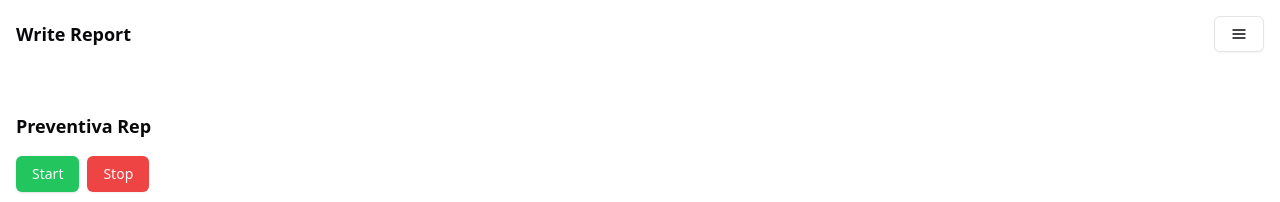
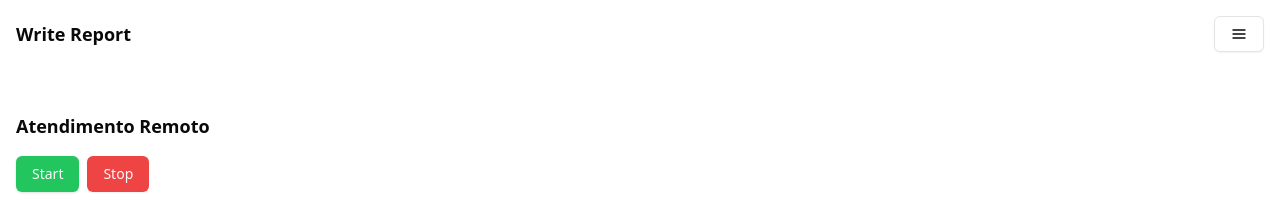
Before and after one commit to devbymarcos/writer-report-worksystem, a Next.js app: page /remoto in a window 1280 px wide. Shown: the top 202 px of the page. Built offline with nearby package versions, Linux system fonts and the light colour scheme.

Commit message:
alterado titulo do form atendimento remoto

```diff
--- a/src/app/remoto/page.tsx
+++ b/src/app/remoto/page.tsx
@@ -61,7 +61,7 @@
   return (
     <div className="px-4 pb-10 ">
       <div className="">
-        <h1 className="font-bold text-lg">Preventiva Rep</h1>
+        <h1 className="font-bold text-lg">Atendimento Remoto</h1>
       </div>
       <div className="flex gap-2 my-4">
         <Button
```
